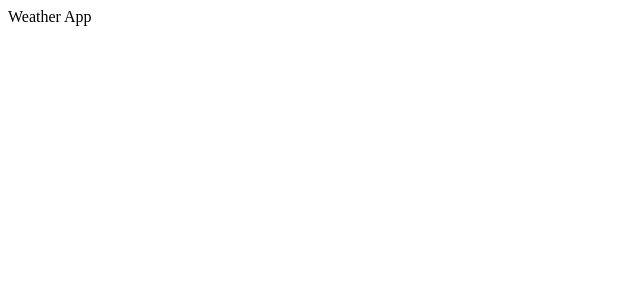
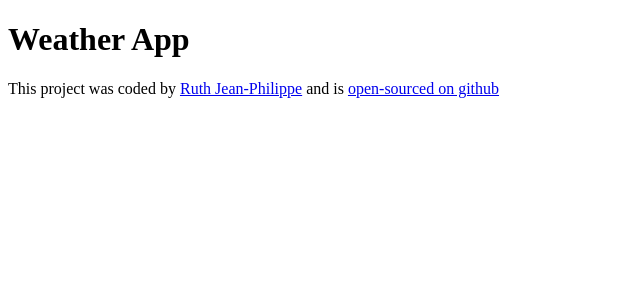
Before and after one commit to RJP2024/react_weather_app, a React (Create React App) app: page / in a window 1280 px wide. Shown: the top 300 px of the page, without its empty margins (0-640 px from the left). Built offline with nearby package versions, Linux system fonts and the light colour scheme.

Commit message:
Added Github repo url

```diff
--- a/src/App.js
+++ b/src/App.js
@@ -3,5 +3,22 @@
 import "./App.css";
 
 export default function App() {
-  return <div className="App">Weather App</div>;
+  return (
+    <div className="App">
+      <h1>Weather App</h1>
+      <footer>
+        This project was coded by{" "}
+        <a href="https://www.ruth.io/" target="_blank">
+          Ruth Jean-Philippe
+        </a>{" "}
+        and is {" "}
+        <a
+        href="https://github.com/RJP2024/react_weather_app"
+        target="_blank"
+        >
+          open-sourced on github
+        </a>
+      </footer>
+    </div>
+  );
 }
```
